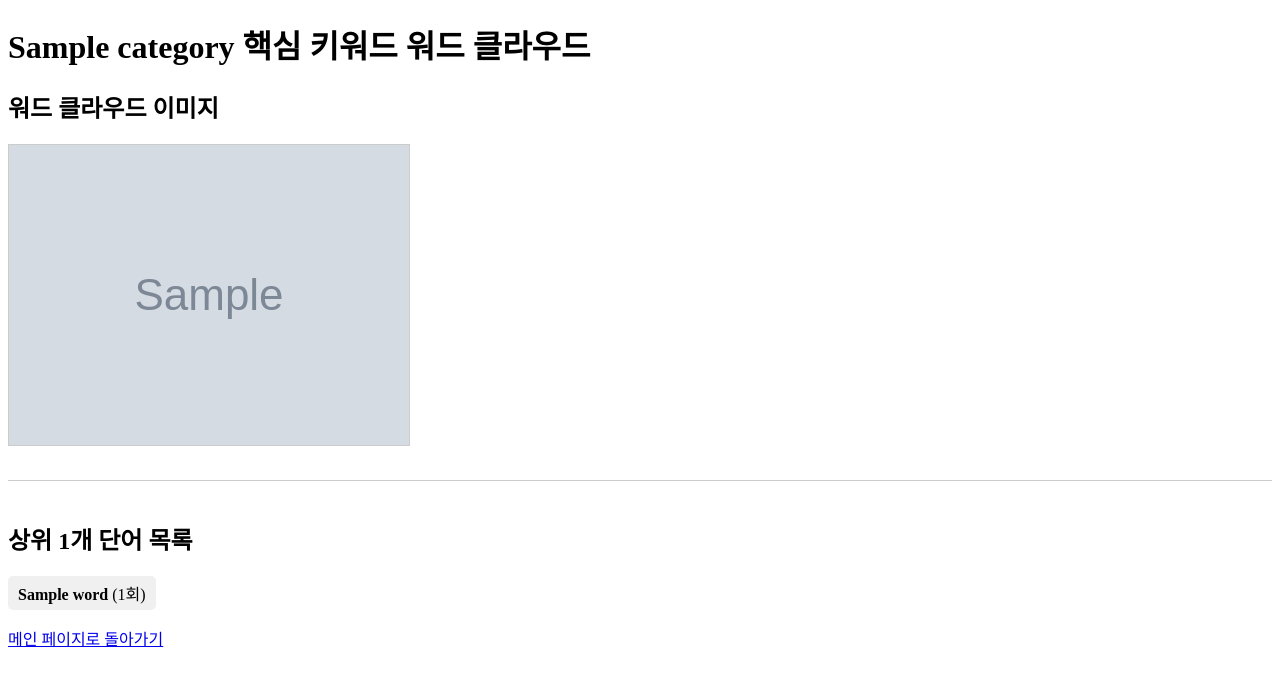
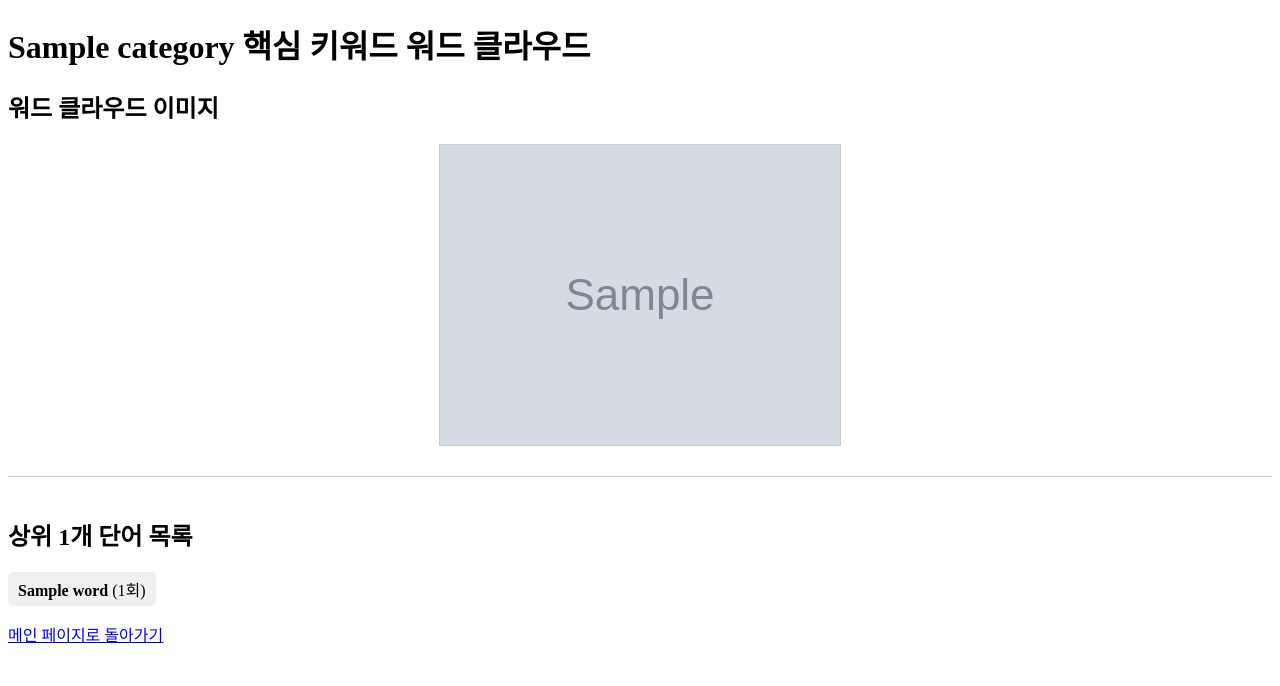
Before and after one commit to WinLike-dev/TextCounter, a Django app: template analysis_app/templates/analysis_app/wordcloud.html in a window 1280 px wide. Shown: the top 686 px of the page. Run offline with Django 5.2, Linux system fonts and the light colour scheme; the template is opened without the code that fills it: most values are stand-ins (such as "Sample title", 1, 10 or a date in 2020); grey boxes marked "Sample" are stand-in pictures.

Commit message:
make wordcloud to be centered

```diff
--- a/analysis_app/templates/analysis_app/wordcloud.html
+++ b/analysis_app/templates/analysis_app/wordcloud.html
@@ -3,6 +3,13 @@
 <head>
     <title>{{ category }} 워드 클라우드</title>
     <style>
+        .centered-image {
+            display: block;
+            margin: 0 auto;
+            border: 1px solid #ccc;
+            max-width: 100%;
+        }
+
         .word-list { margin-top: 30px; border-top: 1px solid #ccc; padding-top: 20px; }
         .word-list ul { list-style: none; padding: 0; }
         .word-list li { display: inline-block; margin-right: 15px; background: #f0f0f0; padding: 5px 10px; border-radius: 5px; }
@@ -13,7 +20,7 @@
 
     {% if image_base64 %}
         <h2>워드 클라우드 이미지</h2>
-        <img src="{{ image_base64 }}" alt="{{ category }} Word Cloud" style="border: 1px solid #ccc; max-width: 100%;">
+        <img src="{{ image_base64 }}" alt="{{ category }} Word Cloud" class="centered-image">
 
         <div class="word-list">
             <h2>상위 {{ top_words|length }}개 단어 목록</h2>
```
